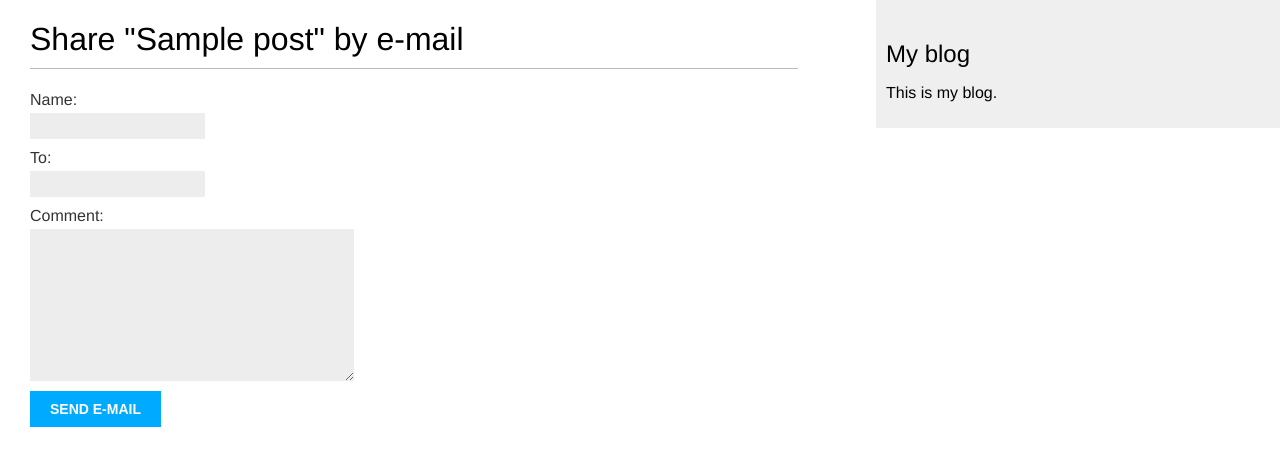
After one commit to litesh1998/First-Site, a Django app: page /share/1 in a window 1280 px wide. The commit adds this page. Shown: the top 466 px of the page. Run offline with Django 3.2, Linux system fonts and the light colour scheme; tables that the repository leaves empty hold one stand-in row (values such as "Sample post").

Commit message:
added post share functionality

```diff
--- /dev/null
+++ b/mysite/blog/forms.py
@@ -0,0 +1,6 @@
+from django import forms
+
+class EmailPostForm(forms.Form):
+    name=forms.CharField(max_length=25)
+    to = forms.EmailField(required=True)
+    comment=forms.CharField(required=False, widget=forms.Textarea)
--- a/mysite/blog/templates/blog/post/detail.html
+++ b/mysite/blog/templates/blog/post/detail.html
@@ -6,4 +6,9 @@
     Published {{ post.publish }} by {{ post.author }}
 </p>
 {{ post.body|linebreaks }}
+<p>
+    <a href="{% url "blog:post_share" post.id %}">
+        Share This Post
+    </a>
+</p>
 {% endblock %}
--- /dev/null
+++ b/mysite/blog/templates/blog/post/share.html
@@ -0,0 +1,17 @@
+{% extends "blog/base.html" %}
+{% block title %}Share a post{% endblock %}
+{% block content %}
+{% if sent %}
+<h1>E-mail successfully sent</h1>
+<p>
+    "{{ post.title }}" was successfully sent to {{ form.cleaned_data.to }}.
+</p>
+{% else %}
+<h1>Share "{{ post.title }}" by e-mail</h1>
+<form method="post">
+    {{ form.as_p }}
+    {% csrf_token %}
+    <input type="submit" value="Send e-mail">
+</form>
+{% endif %}
+{% endblock %}
--- a/mysite/blog/urls.py
+++ b/mysite/blog/urls.py
@@ -5,5 +5,6 @@ app_name='blog'
 
 urlpatterns=[
     path('', views.post_list, name='post_list'),
-    path('<int:year>/<int:month>/<int:day>/<slug:post>', views.post_detail, name='post_detail')
+    path('<int:year>/<int:month>/<int:day>/<slug:post>', views.post_detail, name='post_detail'),
+    path('share/<int:post_id>', views.post_share, name='post_share')
 ]
--- a/mysite/blog/views.py
+++ b/mysite/blog/views.py
@@ -2,24 +2,46 @@ from django.http import response
 from django.shortcuts import get_object_or_404, render
 from .models import Post
 from django.core.paginator import Paginator, PageNotAnInteger, EmptyPage
+from .forms import EmailPostForm
+from django.core.mail import send_mail
+# Create your views here.
 
-# Create your views here.
+
 def post_list(request):
-    objects=Post.published.all()
+    objects = Post.published.all()
     paginator = Paginator(objects, 3)
-    page=request.GET.get('page')
+    page = request.GET.get('page')
 
     try:
-        posts=paginator.page(page)
+        posts = paginator.page(page)
 
     except PageNotAnInteger:
-        posts=paginator.page(1)
+        posts = paginator.page(1)
     except EmptyPage:
-        posts=paginator.page(paginator.num_pages)
+        posts = paginator.page(paginator.num_pages)
 
-    return render(request, 'blog/post/list.html', {'page': page, 'posts':posts})
+    return render(request, 'blog/post/list.html', {'page': page, 'posts': posts})
 
 
 def post_detail(request, year, month, day, post):
-    post=get_object_or_404(Post, slug=post, status='published', publish__year=year, publish__month=month, publish__day=day)
-    return render(request, 'blog/post/detail.html', {'post':post})
+    post = get_object_or_404(Post, slug=post, status='published',
+                             publish__year=year, publish__month=month, publish__day=day)
+    return render(request, 'blog/post/detail.html', {'post': post})
+
+
+def post_share(request, post_id):
+    post = get_object_or_404(Post, id=post_id)
+    sent = False
+    if request.method == 'POST':
+        form = EmailPostForm(request.POST)
+        if form.is_valid():
+            cd = form.cleaned_data
+            to = cd['to']
+            subject = f"{cd['name']} recommends that you read {post.title}"
+            comment = f"Post url:{post.get_absolute_url()}\n\n {cd['name']}'s comments are:\n{cd['comment']}"
+            send_mail(subject, comment, 'admin@liteshgarg.com', [to])
+            sent = True
+    else:
+        form = EmailPostForm
+
+    return render(request, 'blog/post/share.html', {'form': form, 'post': post, 'sent': sent})
--- a/mysite/mysite/settings.py
+++ b/mysite/mysite/settings.py
@@ -119,3 +119,8 @@ USE_TZ = True
 # https://docs.djangoproject.com/en/3.1/howto/static-files/
 
 STATIC_URL = '/static/'
+
+EMAIL_HOST = 'smtp.mailtrap.io'
+EMAIL_HOST_USER = 'ac5117f5e6e439'
+EMAIL_HOST_PASSWORD = '46b0a80b5972e8'
+EMAIL_PORT = '2525'
```
Also changed, not shown: 1 other file.
